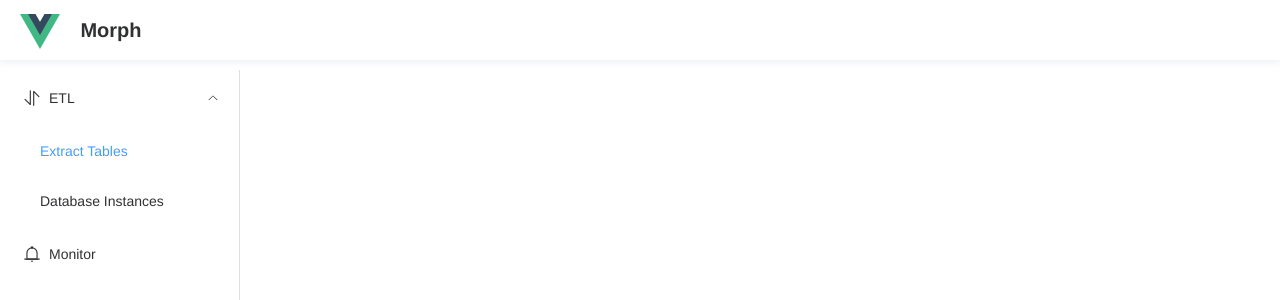
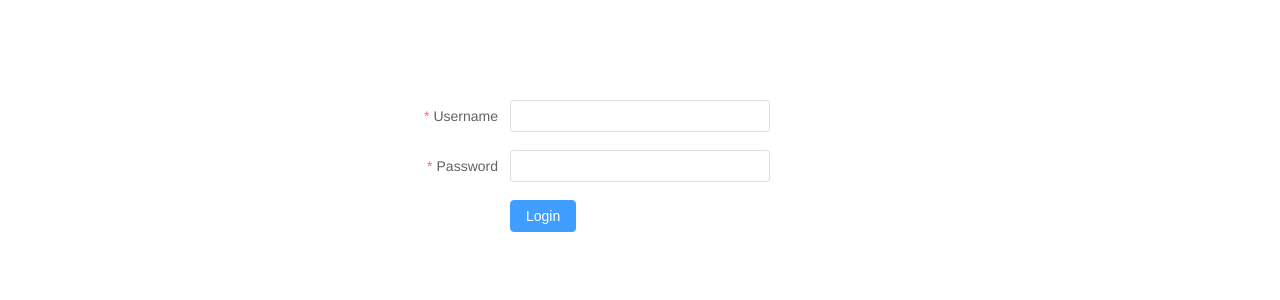
Before and after one commit to jizhang/vault-fe, a Vue app: page /login in a window 1280 px wide. Shown: the top 300 px of the page. Built offline with nearby package versions, Linux system fonts and the light colour scheme.

Commit message:
Add login form

```diff
--- a/src/App.vue
+++ b/src/App.vue
@@ -1,33 +1,11 @@
 <script setup lang="ts">
 import { RouterView } from 'vue-router'
-import { Sort, Bell } from '@element-plus/icons-vue'
 import 'element-plus/es/components/message/style/css'
 import 'element-plus/es/components/notification/style/css'
 </script>
 
 <template>
-  <el-container style="height: 100vh">
-    <el-header class="app-header"><img src="@/assets/logo.svg" />Morph</el-header>
-    <el-container>
-      <el-aside width="240px">
-        <el-menu :router="true" default-active="/table/list" style="height: 100%">
-          <el-sub-menu index="/table">
-            <template #title>
-              <el-icon><Sort /></el-icon>
-              <span>ETL</span>
-            </template>
-            <el-menu-item index="/table/list">Extract Tables</el-menu-item>
-            <el-menu-item index="/db/list">Database Instances</el-menu-item>
-          </el-sub-menu>
-          <el-menu-item index="/monitor">
-            <el-icon><Bell /></el-icon>
-            <span>Monitor</span>
-          </el-menu-item>
-        </el-menu>
-      </el-aside>
-      <el-main><RouterView /></el-main>
-    </el-container>
-  </el-container>
+  <RouterView />
 </template>
 
 <style>
@@ -39,19 +17,4 @@ import 'element-plus/es/components/notification/style/css'
   font-size: var(--el-font-size-base);
   color: var(--el-text-color-regular);
 }
-
-.app-header {
-  font-size: var(--el-font-size-extra-large);
-  font-weight: bold;
-  line-height: 60px;
-  color: var(--el-text-color-primary);
-  box-shadow: 0 2px 8px var(--el-border-color-lighter);
-  margin-bottom: 10px;
-
-  & img {
-    height: 35px;
-    margin-right: 20px;
-    vertical-align: middle;
-  }
-}
 </style>
--- /dev/null
+++ b/src/layouts/Dashboard.vue
@@ -0,0 +1,46 @@
+<script setup lang="ts">
+import { RouterView } from 'vue-router'
+import { Sort, Bell } from '@element-plus/icons-vue'
+</script>
+
+<template>
+  <el-container style="height: 100vh">
+    <el-header class="app-header"><img src="@/assets/logo.svg" />Morph</el-header>
+    <el-container>
+      <el-aside width="240px">
+        <el-menu :router="true" default-active="/table/list" style="height: 100%">
+          <el-sub-menu index="/table">
+            <template #title>
+              <el-icon><Sort /></el-icon>
+              <span>ETL</span>
+            </template>
+            <el-menu-item index="/table/list">Extract Tables</el-menu-item>
+            <el-menu-item index="/db/list">Database Instances</el-menu-item>
+          </el-sub-menu>
+          <el-menu-item index="/monitor">
+            <el-icon><Bell /></el-icon>
+            <span>Monitor</span>
+          </el-menu-item>
+        </el-menu>
+      </el-aside>
+      <el-main><RouterView /></el-main>
+    </el-container>
+  </el-container>
+</template>
+
+<style>
+.app-header {
+  font-size: var(--el-font-size-extra-large);
+  font-weight: bold;
+  line-height: 60px;
+  color: var(--el-text-color-primary);
+  box-shadow: 0 2px 8px var(--el-border-color-lighter);
+  margin-bottom: 10px;
+
+  & img {
+    height: 35px;
+    margin-right: 20px;
+    vertical-align: middle;
+  }
+}
+</style>
--- a/src/main.ts
+++ b/src/main.ts
@@ -1,12 +1,12 @@
 import { createApp } from 'vue'
-import { createPinia } from 'pinia'
 
 import App from './App.vue'
 import router from './router'
+import pinia from './stores'
 
 const app = createApp(App)
 
-app.use(createPinia())
+app.use(pinia)
 app.use(router)
 
 app.mount('#app')
--- /dev/null
+++ b/src/stores/index.ts
@@ -0,0 +1,5 @@
+import { createPinia } from 'pinia'
+
+const pinia = createPinia()
+
+export default pinia
--- /dev/null
+++ b/src/views/Login.vue
@@ -0,0 +1,57 @@
+<script setup lang="ts">
+import { ref, reactive } from 'vue'
+import type { FormInstance, FormRules } from 'element-plus'
+
+const loginForm = reactive({
+  username: '',
+  password: '',
+})
+
+const loginFormRef = ref<FormInstance>()
+
+const rules: FormRules = {
+  username: [{ required: true }],
+  password: [{ required: true }],
+}
+
+function login() {
+  loginFormRef.value?.validate((isValid) => {
+    if (!isValid) {
+      return
+    }
+    console.log(loginForm)
+  })
+}
+</script>
+
+<template>
+  <div class="page-login">
+    <el-form
+      :model="loginForm"
+      :rules="rules"
+      ref="loginFormRef"
+      label-width="120px"
+      class="login-form"
+    >
+      <el-form-item label="Username" prop="username">
+        <el-input v-model="loginForm.username" />
+      </el-form-item>
+      <el-form-item label="Password" prop="password">
+        <el-input v-model="loginForm.password" type="password" />
+      </el-form-item>
+      <el-form-item>
+        <el-button type="primary" @click="login">Login</el-button>
+      </el-form-item>
+    </el-form>
+  </div>
+</template>
+
+<style>
+.page-login {
+  & .login-form {
+    width: 380px;
+    padding-right: 120px;
+    margin: 100px auto;
+  }
+}
+</style>
```
Also changed, not shown: src/router/index.ts (+17 -5 lines).
